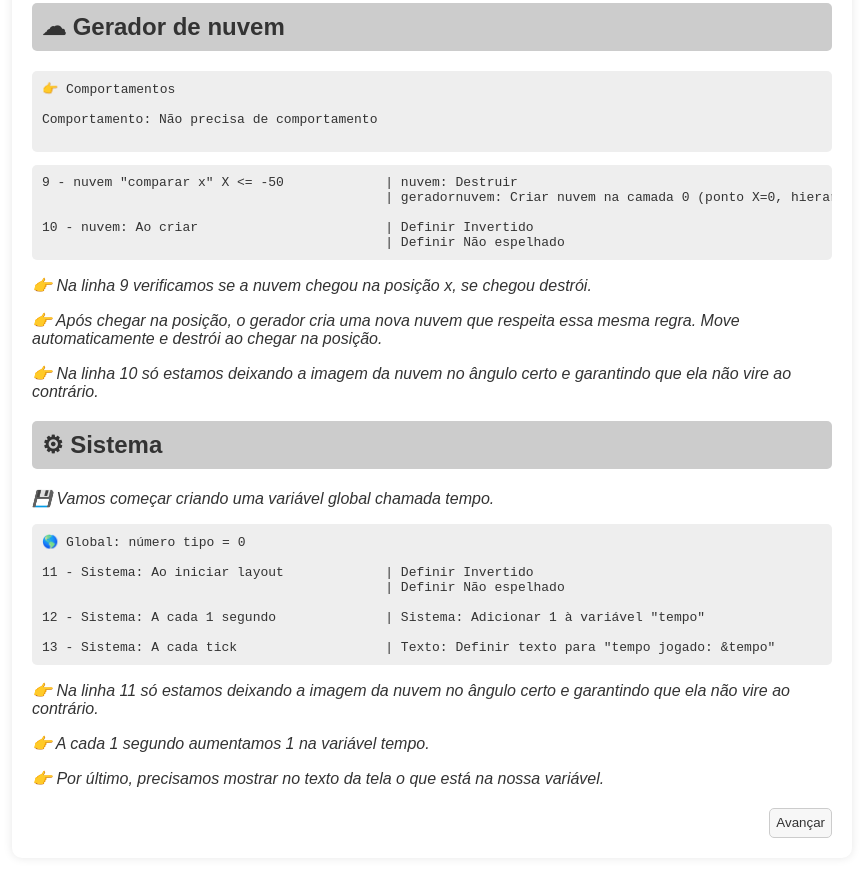
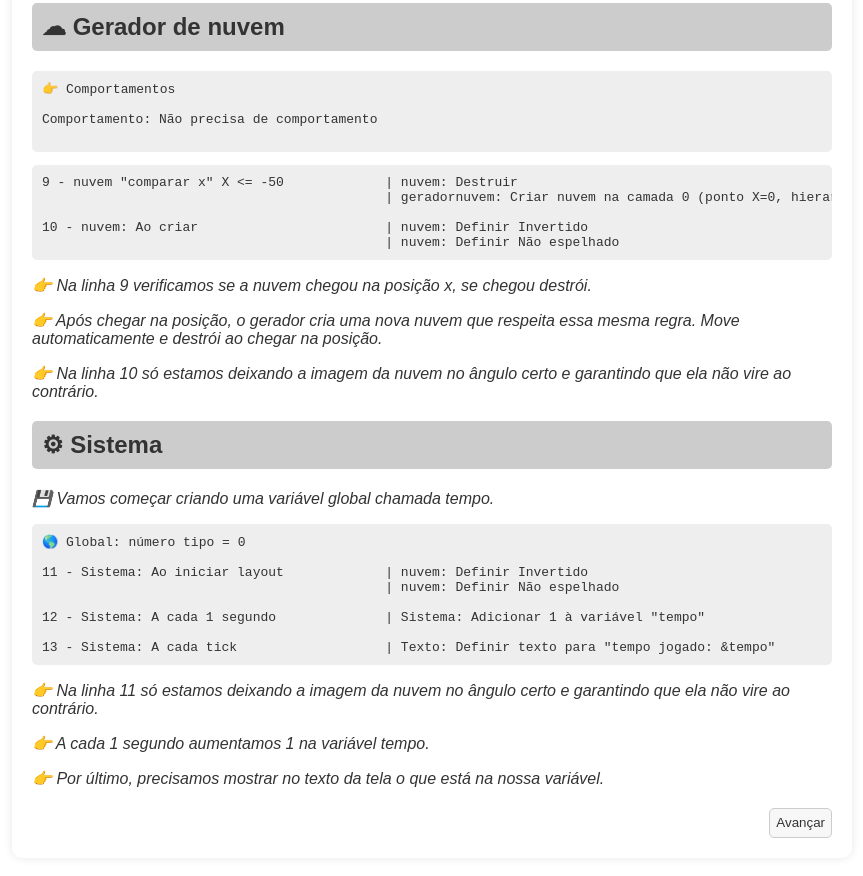
Before and after one commit to exerciciosprogramacao/construct, a plain HTML site: page index.html in a window 1280 px wide. Shown: the part 4174-5050 px from the top of the page, without its empty margins (208-1071 px from the left). Drawn offline with Linux system fonts and the light colour scheme.

Commit message:
2.3
nuvem invertida...

```diff
--- a/index.html
+++ b/index.html
@@ -214,8 +214,8 @@ Comportamento: Não precisa de comportamento
 9 - nuvem "comparar x" X <= -50             | nuvem: Destruir
                                             | geradornuvem: Criar nuvem na camada 0 (ponto X=0, hierarquia: Falso)
 
-10 - nuvem: Ao criar                        | Definir Invertido
-                                            | Definir Não espelhado
+10 - nuvem: Ao criar                        | nuvem: Definir Invertido
+                                            | nuvem: Definir Não espelhado
 </pre>
 <p class="explicacao">👉 Na linha 9 verificamos se a nuvem chegou na posição x, se chegou destrói.</p>
 <p class="explicacao">👉 Após chegar na posição, o gerador cria uma nova nuvem que respeita essa mesma regra. Move automaticamente e destrói ao chegar na posição.</p>
@@ -228,8 +228,8 @@ Comportamento: Não precisa de comportamento
 <pre>
 🌎 Global: número tipo = 0
 
-11 - Sistema: Ao iniciar layout             | Definir Invertido
-                                            | Definir Não espelhado
+11 - Sistema: Ao iniciar layout             | nuvem: Definir Invertido
+                                            | nuvem: Definir Não espelhado
 
 12 - Sistema: A cada 1 segundo              | Sistema: Adicionar 1 à variável "tempo"
 
```
